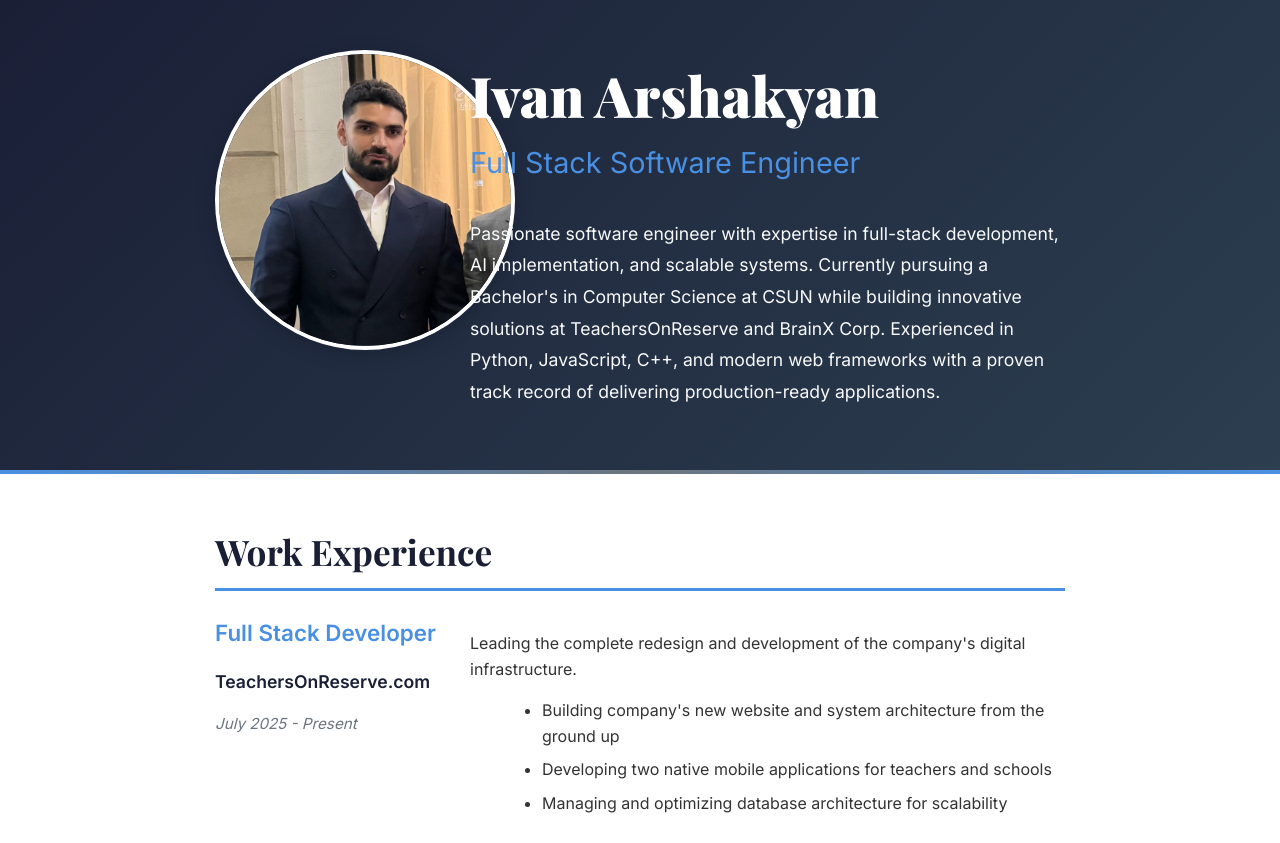
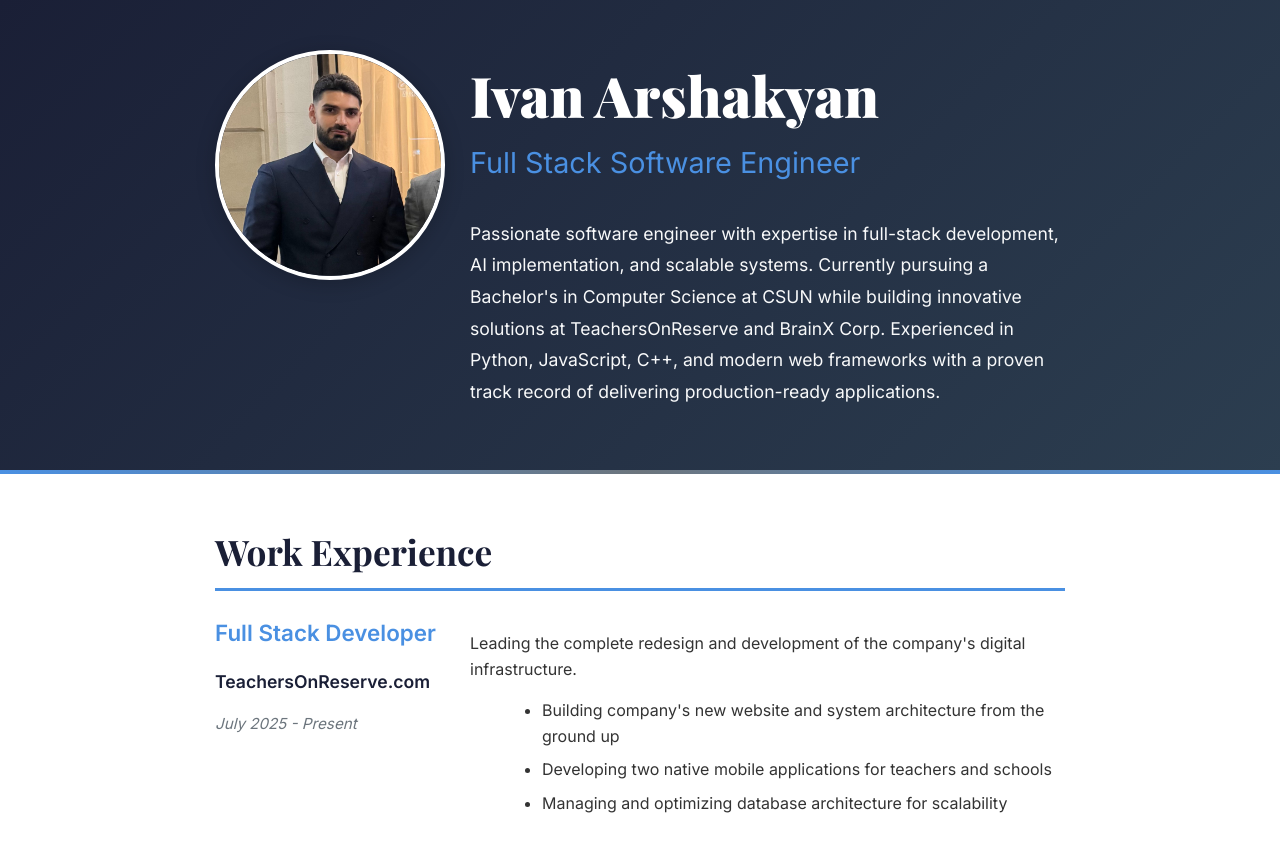
Before and after one commit to illuminator22/comp484-hw7, a plain HTML site: page index.html in a window 1280 px wide. Shown: the top 843 px of the page. Drawn offline with nearby package versions, Linux system fonts and the light colour scheme.

Commit message:
Update styles.css

```diff
--- a/css/styles.css
+++ b/css/styles.css
@@ -133,10 +133,12 @@ section {
 
 /* Updated profile image styles */
 .profile-img {
-    width: 300px;
+    width: 100%;
+    max-width: 300px;
     border-radius: 50%;
     border: 4px solid #ffffff;
     box-shadow: 0 4px 20px rgba(0,0,0,0.2);
+    display: block;
 }
 
 /* Header text styles */
```
